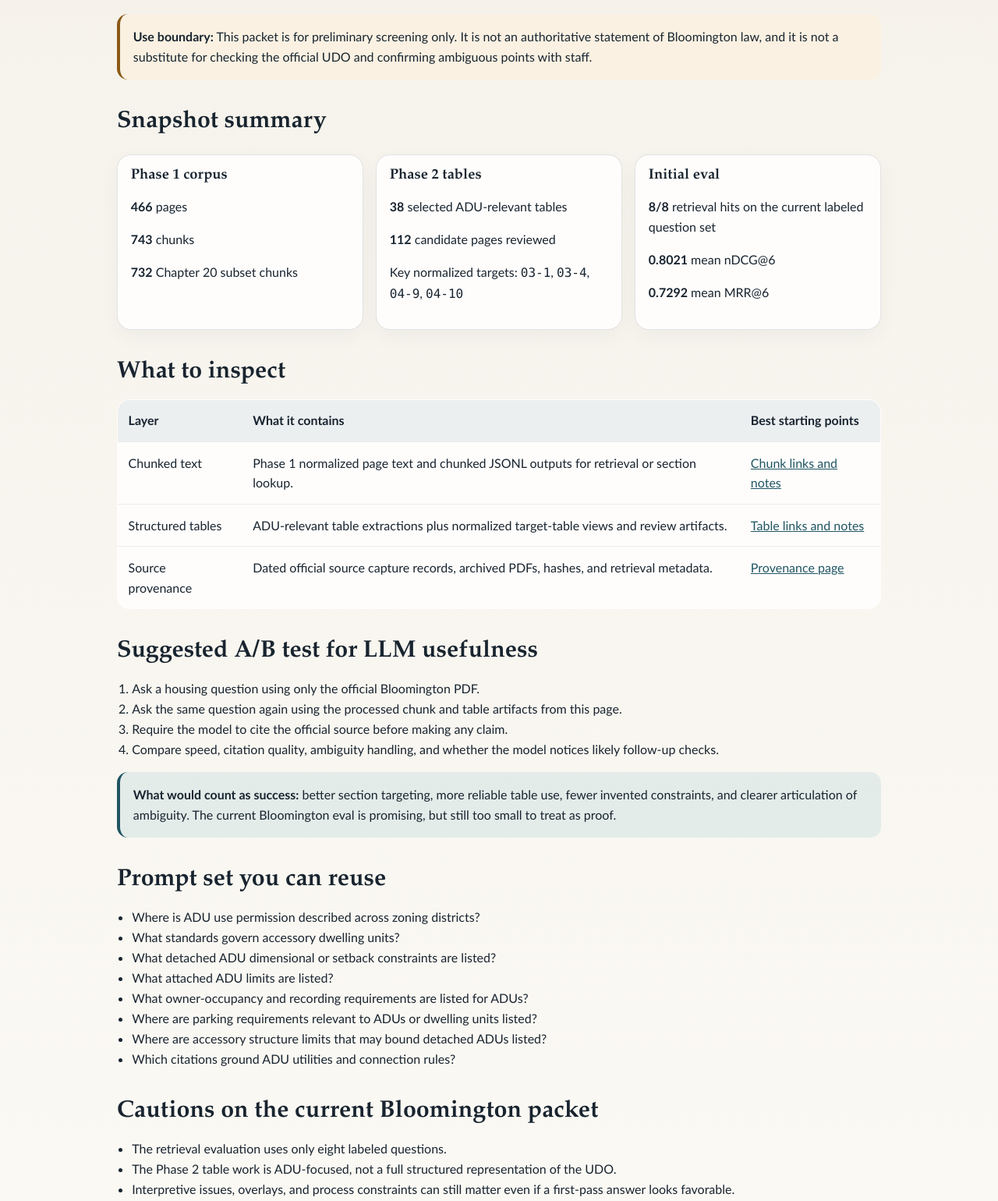
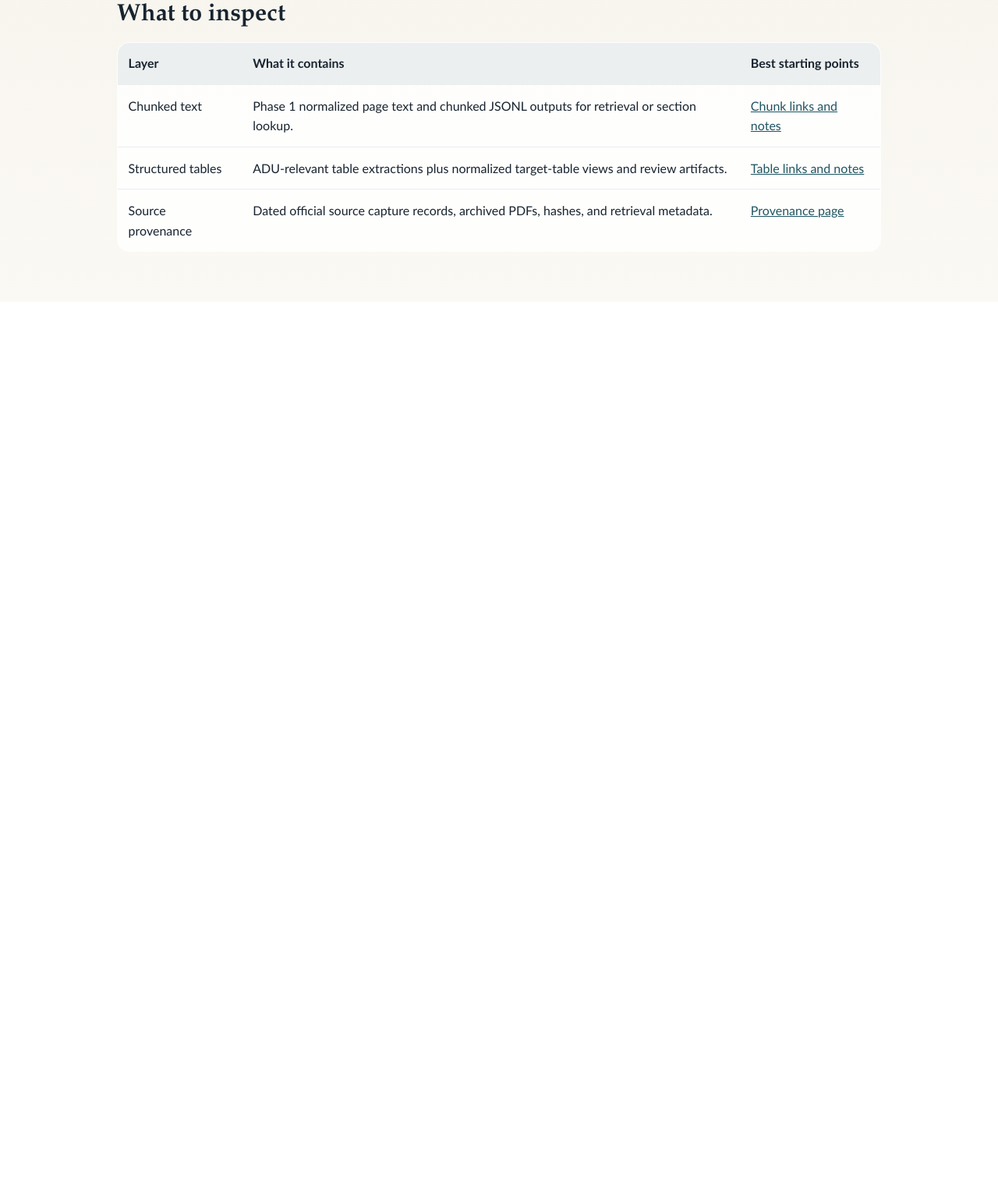
Before and after one commit to seberry/udos-for-llms, a website: page cities/bloomington/index.html in a window 1280 px wide. Shown: the part 429-1969 px from the top of the page at 78% size. After the commit the page ends 816 px from the top, so only its background shows below. Drawn offline with Linux system fonts and the light colour scheme.

Commit message:
made bloomington page less creepy

```diff
--- a/cities/bloomington/index.html
+++ b/cities/bloomington/index.html
@@ -86,11 +86,9 @@
 <body>
   <header>
     <div class="wrap">
-      <p class="eyebrow">Current Test Jurisdiction</p>
+
       <h1>Bloomington, Indiana</h1>
-      <p class="lede">
-        This is the current public demo packet for testing whether LLMs actually benefit from chunking, normalization, and table extraction when doing first-pass housing-code screening.
-      </p>
+
       <p class="meta">
         Dataset last updated: <strong>2026-02-21</strong> | Primary public source packet: city PDF snapshot plus a parallel Municode snapshot
       </p>
@@ -104,29 +102,7 @@
         <strong>Use boundary:</strong> This packet is for preliminary screening only. It is not an authoritative statement of Bloomington law, and it is not a substitute for checking the official UDO and confirming ambiguous points with staff.
       </div>
 
-      <section>
-        <h2>Snapshot summary</h2>
-        <div class="grid">
-          <div class="card">
-            <h3>Phase 1 corpus</h3>
-            <p><strong>466</strong> pages</p>
-            <p><strong>743</strong> chunks</p>
-            <p><strong>732</strong> Chapter 20 subset chunks</p>
-          </div>
-          <div class="card">
-            <h3>Phase 2 tables</h3>
-            <p><strong>38</strong> selected ADU-relevant tables</p>
-            <p><strong>112</strong> candidate pages reviewed</p>
-            <p>Key normalized targets: <code>03-1</code>, <code>03-4</code>, <code>04-9</code>, <code>04-10</code></p>
-          </div>
-          <div class="card">
-            <h3>Initial eval</h3>
-            <p><strong>8/8</strong> retrieval hits on the current labeled question set</p>
-            <p><strong>0.8021</strong> mean nDCG@6</p>
-            <p><strong>0.7292</strong> mean MRR@6</p>
-          </div>
-        </div>
-      </section>
+
 
       <section>
         <h2>What to inspect</h2>
@@ -157,42 +133,6 @@
           </tbody>
         </table>
       </section>
-
-      <section>
-        <h2>Suggested A/B test for LLM usefulness</h2>
-        <ol>
-          <li>Ask a housing question using only the official Bloomington PDF.</li>
-          <li>Ask the same question again using the processed chunk and table artifacts from this page.</li>
-          <li>Require the model to cite the official source before making any claim.</li>
-          <li>Compare speed, citation quality, ambiguity handling, and whether the model notices likely follow-up checks.</li>
-        </ol>
-        <div class="callout">
-          <strong>What would count as success:</strong> better section targeting, more reliable table use, fewer invented constraints, and clearer articulation of ambiguity. The current Bloomington eval is promising, but still too small to treat as proof.
-        </div>
-      </section>
-
-      <section>
-        <h2>Prompt set you can reuse</h2>
-        <ul>
-          <li>Where is ADU use permission described across zoning districts?</li>
-          <li>What standards govern accessory dwelling units?</li>
-          <li>What detached ADU dimensional or setback constraints are listed?</li>
-          <li>What attached ADU limits are listed?</li>
-          <li>What owner-occupancy and recording requirements are listed for ADUs?</li>
-          <li>Where are parking requirements relevant to ADUs or dwelling units listed?</li>
-          <li>Where are accessory structure limits that may bound detached ADUs listed?</li>
-          <li>Which citations ground ADU utilities and connection rules?</li>
-        </ul>
-      </section>
-
-      <section>
-        <h2>Cautions on the current Bloomington packet</h2>
-        <ul>
-          <li>The retrieval evaluation uses only eight labeled questions.</li>
-          <li>The Phase 2 table work is ADU-focused, not a full structured representation of the UDO.</li>
-          <li>Interpretive issues, overlays, and process constraints can still matter even if a first-pass answer looks favorable.</li>
-        </ul>
-      </section>
     </div>
   </main>
 </body>
```
